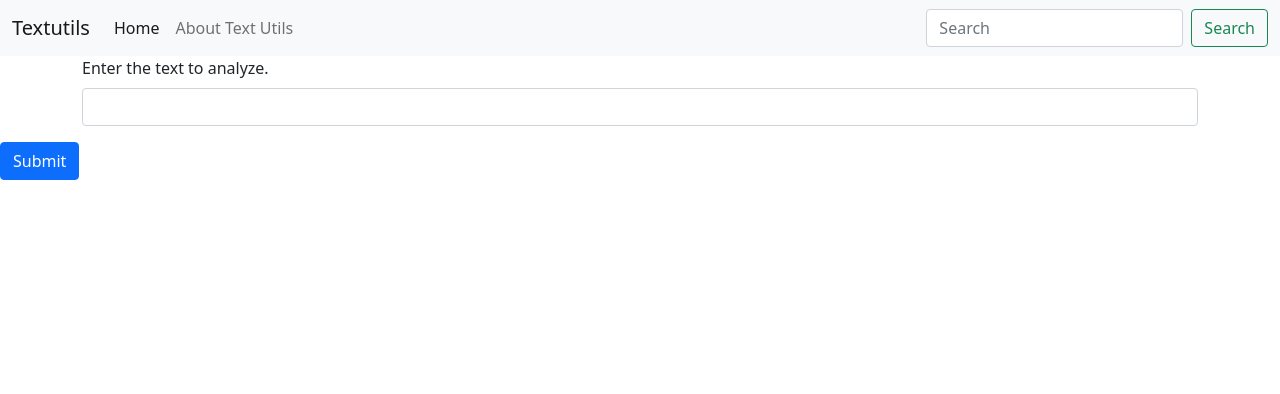
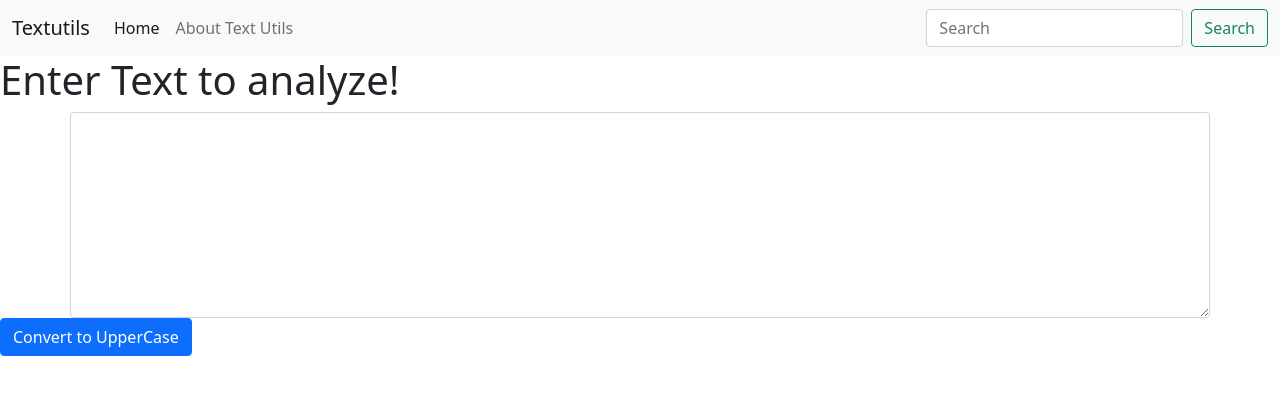
Before and after one commit to justsj11/textUtils, a React (Create React App) app: page / in a window 1280 px wide. Shown: the top 394 px of the page. Built offline with nearby package versions, Linux system fonts and the light colour scheme.

Commit message:
Learning State in React

```diff
--- a/src/App.js
+++ b/src/App.js
@@ -1,8 +1,6 @@
 import './App.css';
 import Navbar  from './components/Navbar';
 import TextForm from './components/TextForm';
-
-
 
 function App() {
   return (
--- a/src/components/textform.js
+++ b/src/components/textform.js
@@ -1,16 +1,16 @@
-import React from 'react'
+import React, { useState } from 'react'
 
-function Textform() {
+
+function Textform(props) {
+    const [text, setText] = useState("Enter text here!")
     return (
-        <div>
-            <form>
-                <div className="mb-3 container">
-                    <label for="headerText" className="form-label">Enter the text to analyze.</label>
-                    <input type="text" className="form-control" id="exampleTextArea" aria-describedby="emailHelp"/>
-                </div>
-                <button type="submit" className="btn btn-primary">Submit</button>
-            </form>
-        </div>
+        <form>
+            <div className="form-group">
+                <h1>{props.heading}</h1>
+                <textarea className="form-control container" id="exampleFormControlTextarea1" rows="8"></textarea>
+                <button className="btn btn-primary">Convert to UpperCase</button>
+            </div>
+        </form>
     )
 }
 
```
